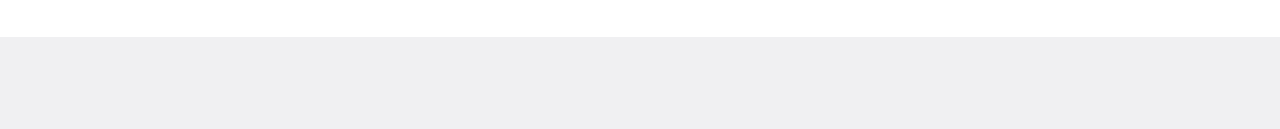
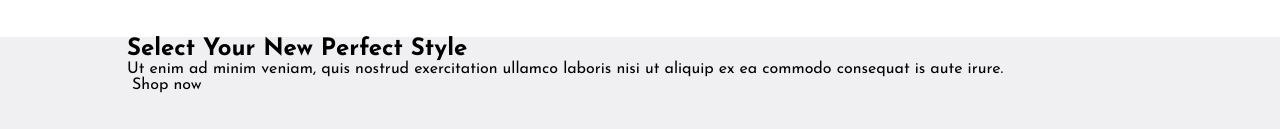
Before and after one commit to 95ElWin/TimeZone02, a plain HTML site: page index.html in a window 1280 px wide. Shown: the part 59-188 px from the top of the page. Drawn offline with Linux system fonts and the light colour scheme.

Commit message:
banner01

```diff
--- a/assets/css/style.css
+++ b/assets/css/style.css
@@ -5,6 +5,11 @@
 body{
     background-color: #f0f0f2;
     font-family: "Josefin Sans", sans-serif;
+}
+.container{
+    width: 1050px;
+    margin: 0px auto;
+    padding: 0px 12px;
 }
 header{
     padding: 0px;
--- a/index.html
+++ b/index.html
@@ -51,5 +51,15 @@
         </div>
       </div>
     </header>
+    <section class="banner">
+      <div class="container">
+        <div class="banner-text">
+          <h1>Select Your New Perfect Style</h1>
+          <p>Ut enim ad minim veniam, quis nostrud exercitation ullamco laboris nisi ut aliquip ex ea commodo consequat is aute irure.</p>
+        </div>
+        <img src="" />
+        <a href="#">Shop now</a>
+      </div>
+    </section>
   </body>
 </html>
```
